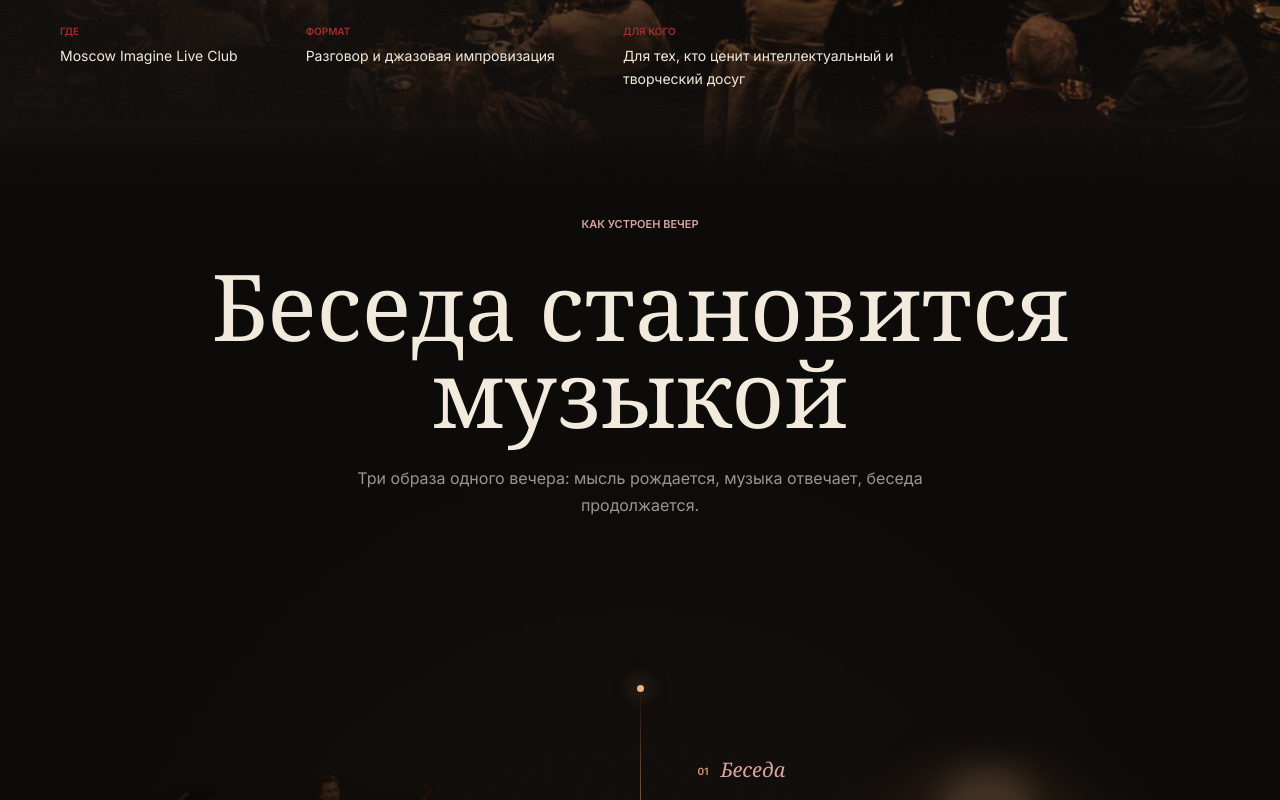
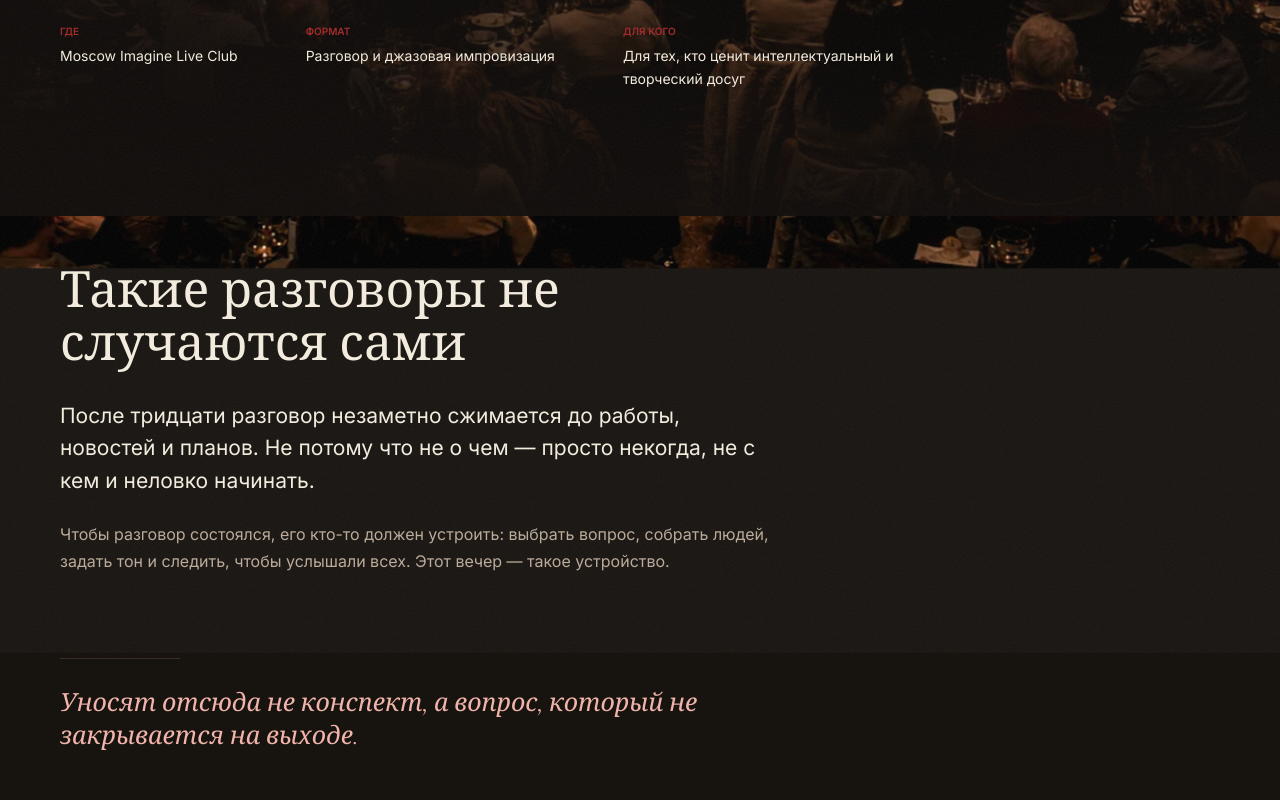
Before and after one commit to vbondarenko7/kontrapunkt, a Next.js app in the folder Джаз вечер. /Лендинг версия C/: page / in a window 1280 px wide. Shown: the part 680-1480 px from the top of the page. Built offline with nearby package versions, Linux system fonts and the light colour scheme.

Commit message:
add why attend section

```diff
--- a/Джаз вечер. /Лендинг версия C/app/globals.css
+++ b/Джаз вечер. /Лендинг версия C/app/globals.css
@@ -492,6 +492,65 @@ h3 {
   opacity: 0.04;
   mix-blend-mode: screen;
   pointer-events: none;
+  content: "";
+}
+
+.why-section {
+  display: flex;
+  min-height: 70vh;
+  padding: 96px 20px;
+  color: var(--ivory);
+  background: var(--black);
+}
+
+.why-inner {
+  width: min(100% - 40px, 1160px);
+  margin: auto;
+}
+
+.why-inner > * {
+  max-width: 720px;
+}
+
+.why-inner .eyebrow {
+  margin-bottom: 26px;
+}
+
+.why-inner h2 {
+  margin: 0;
+  font-size: 50px;
+}
+
+.why-lead {
+  margin: 34px 0 0;
+  color: var(--ivory);
+  font-size: 21px;
+  line-height: 1.55;
+}
+
+.why-body {
+  margin: 24px 0 0;
+  color: var(--mute-dark);
+  font-size: 16px;
+  line-height: 1.7;
+}
+
+.why-closing {
+  margin: 54px 0 0;
+  padding-top: 28px;
+  color: #f0b4aa;
+  font-family: "Cormorant Garamond", Georgia, serif;
+  font-size: 25px;
+  font-style: italic;
+  line-height: 1.35;
+}
+
+.why-closing::before {
+  display: block;
+  width: 120px;
+  height: 1px;
+  margin-bottom: 28px;
+  background: var(--rule-dark);
   content: "";
 }
 
--- a/Джаз вечер. /Лендинг версия C/app/page.tsx
+++ b/Джаз вечер. /Лендинг версия C/app/page.tsx
@@ -229,6 +229,27 @@ export default function Home() {
             <span>Для кого</span>
             <strong>Для тех, кто ценит интеллектуальный и творческий досуг</strong>
           </div>
+        </div>
+      </section>
+
+      <section className="why-section" aria-labelledby="why-title">
+        <div className="why-inner">
+          <p className="eyebrow light">Зачем идти</p>
+          <h2 id="why-title">Такие разговоры не случаются сами</h2>
+          <p className="why-lead">
+            После тридцати разговор незаметно сжимается до работы, новостей и
+            планов. Не потому что не о чем — просто некогда, не с кем и неловко
+            начинать.
+          </p>
+          <p className="why-body">
+            Чтобы разговор состоялся, его кто-то должен устроить: выбрать
+            вопрос, собрать людей, задать тон и следить, чтобы услышали всех.
+            Этот вечер — такое устройство.
+          </p>
+          <p className="why-closing">
+            Уносят отсюда не конспект, а вопрос, который не закрывается на
+            выходе.
+          </p>
         </div>
       </section>
 
```
